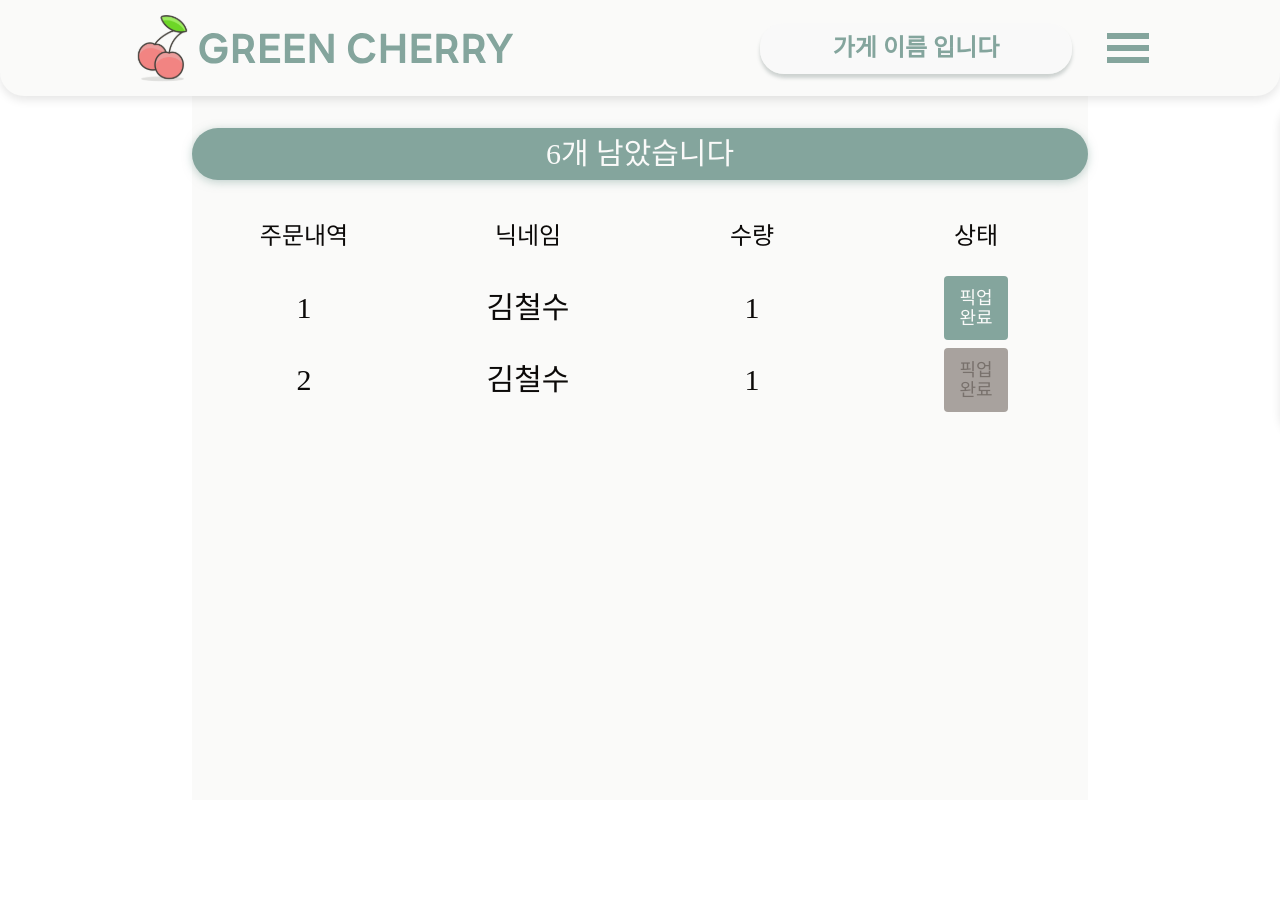
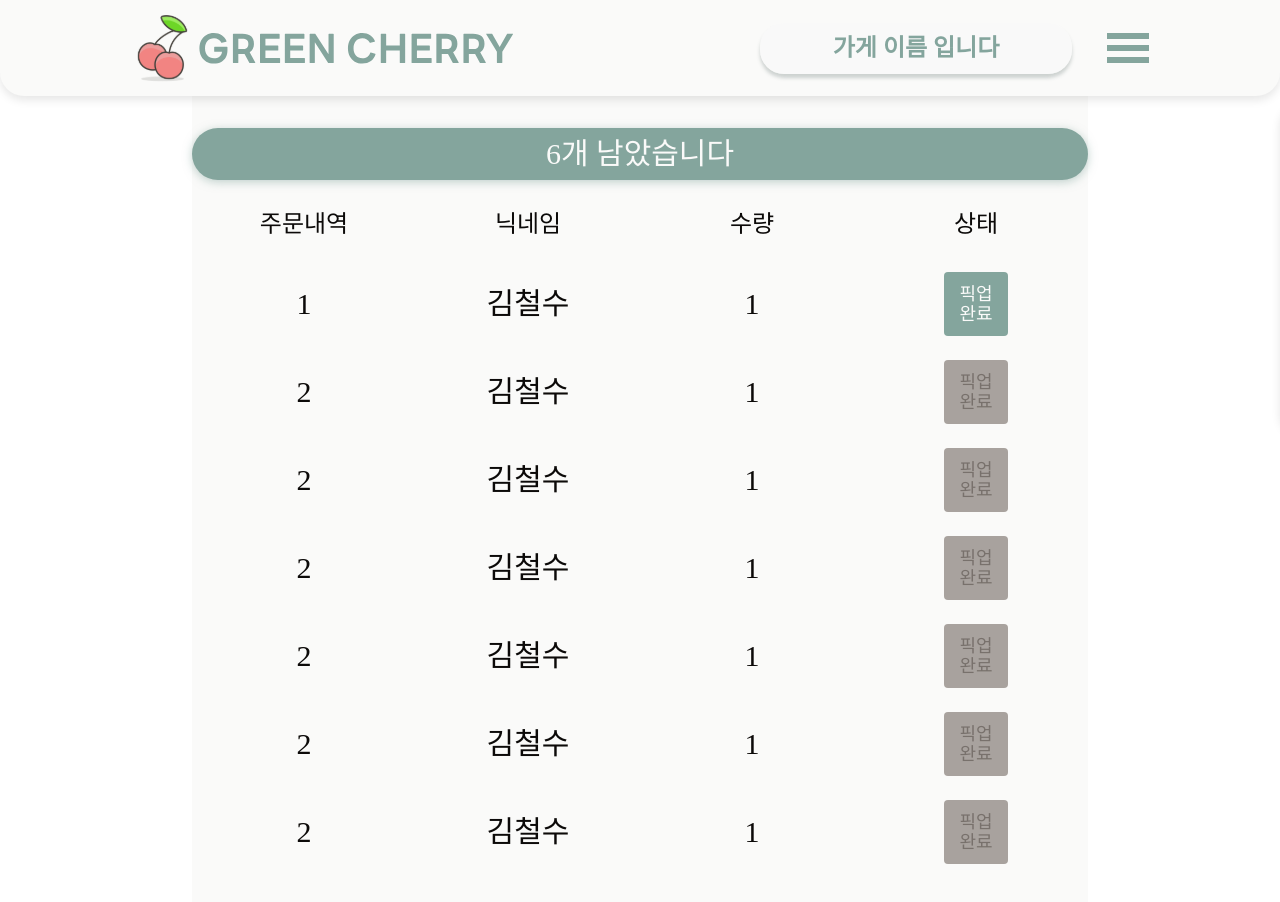
Before and after one commit to tandamzi/GreenCherry, a Next.js app in the folder frontend/web/: page /business in a window 1280 px wide. Shown: the top 902 px of the page. Before the commit the page ends 800 px from the top, so only its background shows below. Built offline with nearby package versions, Linux system fonts and the light colour scheme.

Commit message:
design: 픽업완료 모달

```diff
--- a/frontend/web/src/components/Container/components/MainBody/index.jsx
+++ b/frontend/web/src/components/Container/components/MainBody/index.jsx
@@ -7,7 +7,7 @@ const MainBody = ({ className, children, ref }) => {
     <Body
       ref={ref}
       className={classnames(
-        'flex flex-col items-center h-full py-32 w-3/4 m-auto max-w-4xl',
+        'flex flex-col items-center py-32 w-fill m-auto max-w-4xl',
         className,
       )}
     >
--- a/frontend/web/src/components/LongBoxContainer/index.jsx
+++ b/frontend/web/src/components/LongBoxContainer/index.jsx
@@ -1,8 +1,15 @@
 import React from 'react';
 
-const LongBoxContainer = ({ children }) => {
+import classnames from 'classnames';
+
+const LongBoxContainer = ({ children, className }) => {
   return (
-    <div className="bg-secondary text-bgcolor w-full text-3xl text-center rounded-full py-2 shadow-second">
+    <div
+      className={classnames(
+        'bg-secondary text-bgcolor w-full text-3xl text-center rounded-full py-2 shadow-second',
+        className,
+      )}
+    >
       {children}
     </div>
   );
--- a/frontend/web/src/components/Main/AfterOpen/index.jsx
+++ b/frontend/web/src/components/Main/AfterOpen/index.jsx
@@ -7,7 +7,7 @@ const AfterOpen = () => {
   const [quantity, setQuantity] = useState(6); // TODO: 재고 관리
   return (
     <div className="w-full">
-      <LongBoxContainer>
+      <LongBoxContainer className="fixed max-w-4xl">
         <p>{quantity}개 남았습니다</p>
       </LongBoxContainer>
       <OrderList />
--- a/frontend/web/src/components/OrderList/index.jsx
+++ b/frontend/web/src/components/OrderList/index.jsx
@@ -35,15 +35,56 @@ const OrderList = () => {
       totalSalesAmount: '10000',
       orderDate: '2021-01-01',
     },
+    {
+      orderId: '2',
+      nickname: '김철수',
+      quantity: 1,
+      orderState: 'PICKUP_COMPLETE',
+      totalSalesAmount: '10000',
+      orderDate: '2021-01-01',
+    },
+    {
+      orderId: '2',
+      nickname: '김철수',
+      quantity: 1,
+      orderState: 'PICKUP_COMPLETE',
+      totalSalesAmount: '10000',
+      orderDate: '2021-01-01',
+    },
+    {
+      orderId: '2',
+      nickname: '김철수',
+      quantity: 1,
+      orderState: 'PICKUP_COMPLETE',
+      totalSalesAmount: '10000',
+      orderDate: '2021-01-01',
+    },
+    {
+      orderId: '2',
+      nickname: '김철수',
+      quantity: 1,
+      orderState: 'PICKUP_COMPLETE',
+      totalSalesAmount: '10000',
+      orderDate: '2021-01-01',
+    },
+    {
+      orderId: '2',
+      nickname: '김철수',
+      quantity: 1,
+      orderState: 'PICKUP_COMPLETE',
+      totalSalesAmount: '10000',
+      orderDate: '2021-01-01',
+    },
   ];
   return (
-    <div className="flex flex-col py-10 text-primaryfont font-thin">
+    <div className="flex flex-col py-20 text-primaryfont font-thin h-5/6 max-w-4xl">
       <div className="flex text-2xl text-center mb-5">
         <p className="flex-1">주문내역</p>
         <p className="flex-1">닉네임</p>
         <p className="flex-1">수량</p>
         <p className="flex-1">상태</p>
       </div>
+
       {orderList.map(order => (
         <OrderListItem key={order.orderId} order={order} />
       ))}
--- a/frontend/web/src/components/OrderListItem/index.jsx
+++ b/frontend/web/src/components/OrderListItem/index.jsx
@@ -1,5 +1,6 @@
-import React from 'react';
+import React, { useState } from 'react';
 
+import PickUpCompleteModal from '@/components/PickUpCompleteModal';
 import StatusButton from '@/components/StatusButton';
 
 // @ts-check
@@ -23,13 +24,25 @@ import StatusButton from '@/components/StatusButton';
  * @param {OrderListItemProps} props
  */
 const OrderListItem = ({ order }) => {
+  const [isOpen, setIsOpen] = useState(false);
+  const handleOpen = () => setIsOpen(true);
+  const handleClose = () => setIsOpen(false);
+  const handlePickUpCompleteClick = () => {
+    handleClose();
+  };
   return (
-    <div className="flex w-full text-3xl text-center py-1 items-center">
+    <div className="flex w-full text-3xl text-center py-3 items-center max-w-4xl">
+      <PickUpCompleteModal
+        isOpen={isOpen}
+        onClose={handleClose}
+        onClick={handleOpen}
+        order={order}
+      />
       <p className="flex-1">{order.orderId}</p>
       <p className="flex-1">{order.nickname}</p>
       <p className="flex-1">{order.quantity}</p>
       <div className="flex-1">
-        <StatusButton orderState={order.orderState} />
+        <StatusButton orderState={order.orderState} onClick={handleOpen} />
       </div>
     </div>
   );
--- /dev/null
+++ b/frontend/web/src/components/PickUpCompleteModal/index.jsx
@@ -0,0 +1,15 @@
+import React from 'react';
+
+import InfoModal from '@/components/InfoModal';
+
+const PickUpCompleteModal = ({ isOpen, onClose, onClick, order }) => {
+  return (
+    <InfoModal isOpen={isOpen} onClose={onClose} onClick={onClick} okBtn>
+      <p>픽업 완료 상태로 바꾸시겠습니까?</p>
+      <p>주문번호: {order.orderId}</p>
+      <p>주문자: {order.nickname}</p>
+    </InfoModal>
+  );
+};
+
+export default PickUpCompleteModal;
--- a/frontend/web/src/components/StatusButton/index.jsx
+++ b/frontend/web/src/components/StatusButton/index.jsx
@@ -11,7 +11,7 @@ import classnames from 'classnames';
  * @param {{orderState: string}} props
  */
 
-const StatusButton = ({ orderState }) => {
+const StatusButton = ({ orderState, onClick }) => {
   const pickUpState = orderState === 'PICKUP_COMPLETE';
   return (
     <button
@@ -22,6 +22,7 @@ const StatusButton = ({ orderState }) => {
           : 'bg-secondary text-bgcolor',
         'w-16 h-16 text-lg rounded leading-5 font-sans',
       )}
+      onClick={onClick}
     >
       픽업
       <br />
```
